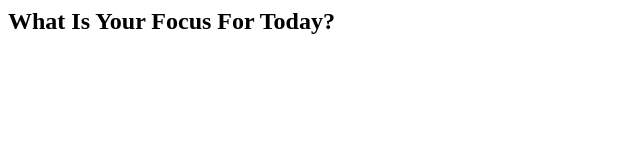
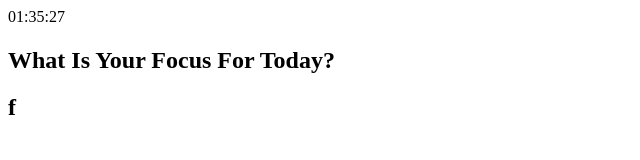
Before and after one commit to moripa115/moggithon2022-2-2F, a plain HTML site: page index.html in a window 1280 px wide. Shown: the whole page, without its empty margins (0-640 px from the left). Drawn offline with Linux system fonts and the light colour scheme.

Commit message:
時計機能追加。二桁表示と毎秒時計更新

```diff
--- a/index.html
+++ b/index.html
@@ -5,4 +5,6 @@
     </h1>
 
     <h2>What Is Your Focus For Today?</h2>
-    <h2 id="focus" contenteditable="true"></h2>
+    <h2 id="focus" contenteditable="true">f</h2>
+
+<script src="index.js"></script>
--- /dev/null
+++ b/index.js
@@ -0,0 +1,19 @@
+const time = document.getElementById('time');
+function show2digits(num){
+    //常に二桁表示
+    let tmp;
+    if (num<10){
+        tmp="0"+num;
+    }else{
+        tmp=num;
+    }
+    return tmp;
+}
+setInterval(function(){
+    //一秒ごとに時分秒表示
+    let currentTime = new Date();
+    let currentHour = show2digits(currentTime.getHours());
+    let currentMinute = show2digits(currentTime.getMinutes());
+    let currentSecond = show2digits(currentTime.getSeconds());
+    time.innerHTML=`${currentHour}:${currentMinute}:${currentSecond}`;
+},1000)
```
